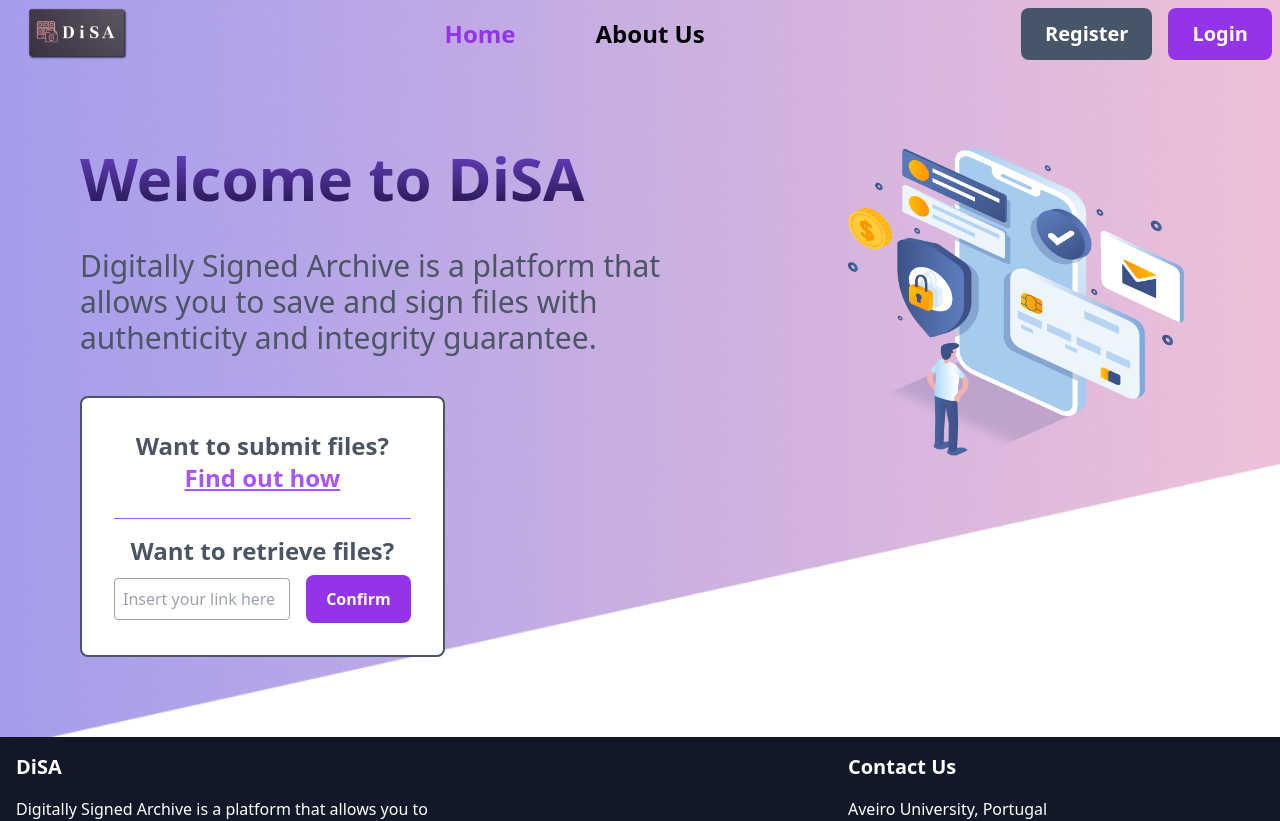
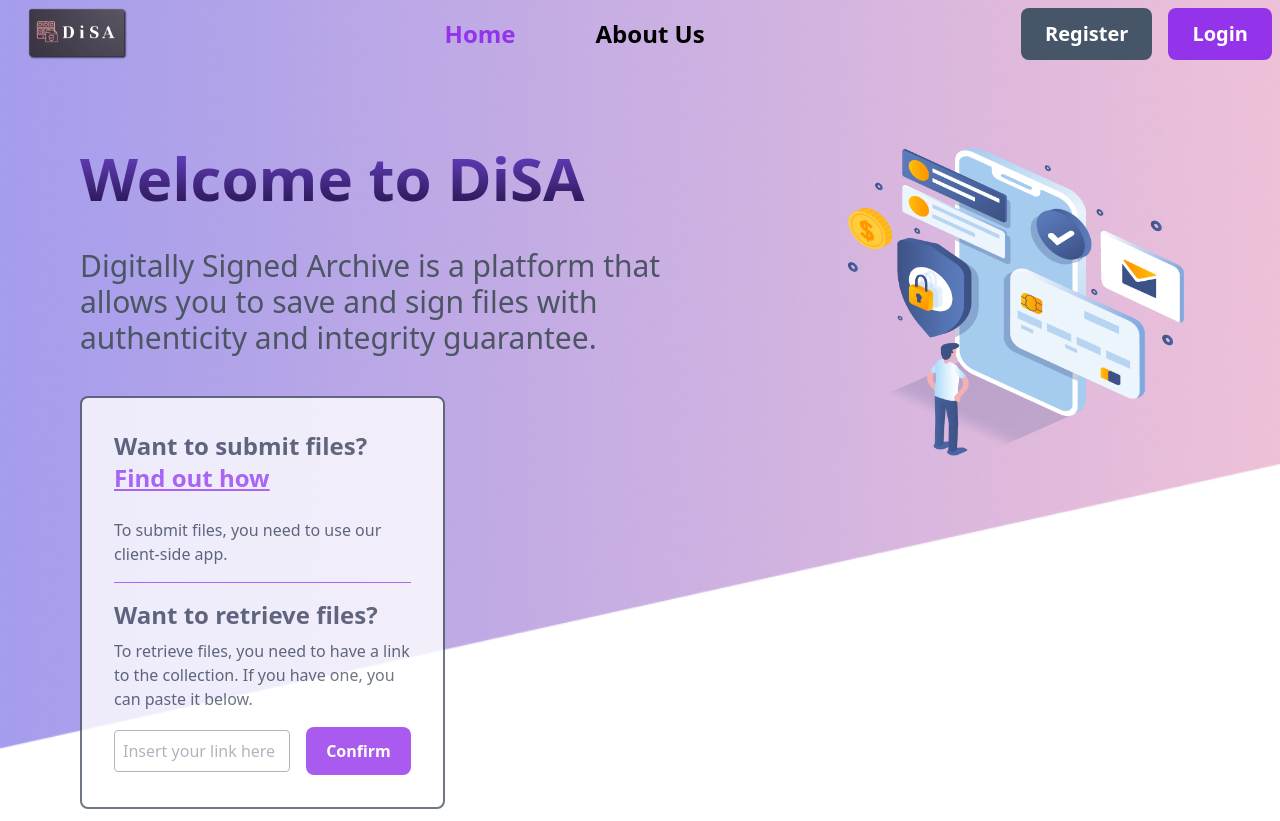
Before and after one commit to miguel-silva48/DiSA-webInterface, a React (Vite) app: page / in a window 1280 px wide. Shown: the top 821 px of the page. Built offline with nearby package versions, Linux system fonts and the light colour scheme.

Commit message:
Fix(webInterface): small fixes to homepage layout, added more context

```diff
--- a/src/components/layout/DocumentSetCard.jsx
+++ b/src/components/layout/DocumentSetCard.jsx
@@ -15,7 +15,7 @@ const DocumentSetCard = ({ token, collection }) => {
   const [nameError, setNameError] = useState(null);
 
   const createdDate = collection.created ? collection.created : 'Unknown';
-  const link = collection.id ? 'https://localhost:3000/shared?col_uuid=' + collection.id : null;
+  const link = collection.id ? 'http://localhost:3000/shared?col_uuid=' + collection.id : null;
 
   // Format date to be more readable
   const formatDate = (dateString) => {
--- a/src/components/pages/HomePage.jsx
+++ b/src/components/pages/HomePage.jsx
@@ -1,4 +1,5 @@
-import React from "react";
+import React, { useState } from "react";
+import { useNavigate } from "react-router-dom";
 import Navbar from "../layout/Navbar.jsx";
 import Footer from "../layout/Footer.jsx";
 import Background from "../layout/Background.jsx";
@@ -6,6 +7,31 @@ import Background from "../layout/Background.jsx";
 import side_image from "/side_image.png";
 
 const HomePage = () => {
+  const navigate = useNavigate();
+  const [link, setLink] = useState("");
+  const [linkError, setLinkError] = useState(null);
+
+  const handleConfirmClick = () => {
+    // Check if link exists
+    if (!link) {
+      setLinkError("Please insert a link before proceding!");
+      return;
+    }
+
+    // Check if link is valid
+    if (!link.startsWith("http://localhost:3000/shared?col_uuid=")) {
+      setLinkError("Invalid link! Please insert a valid link.");
+      return;
+    }
+
+    // Redirect to shared page
+    navigate("/shared?col_uuid=" + link.split("=")[1]);
+  };
+
+  const handleFindOutHowClick = () => {
+    navigate("/about");
+  };
+
   return (
     <div className="h-[100vh] flex flex-col">
       <Background />
@@ -21,17 +47,24 @@ const HomePage = () => {
                 Digitally Signed Archive is a platform that allows you to save and sign files with authenticity and integrity guarantee.
               </h2>
               <div className="flex justify-start">
-                <form className="w-3/5 border-2 border-gray-600 rounded-lg bg-white p-8">
-                  <h2 className="text-2xl font-bold text-gray-600 text-center mb-6">Want to submit files? <u className="text-purple-500">Find out how</u></h2>
+                <form className="w-3/5 border-2 border-gray-600 rounded-lg bg-white p-8 opacity-80">
+                  <h2 className="text-2xl font-bold text-gray-600 text-start mb-6">Want to submit files? <u className="text-purple-500 cursor-pointer" onClick={handleFindOutHowClick}>Find out how</u></h2>
+                  <p className="text-gray-600 text-start mb-4"> To submit files, you need to use our client-side app. </p>
+
                   <hr className="border-t border-purple-500 mb-4" />
-                  <h2 className="text-2xl font-bold text-gray-600 text-center mb-2">Want to retrieve files?</h2>
+                  <h2 className="text-2xl font-bold text-gray-600 text-start mb-2">Want to retrieve files?</h2>
+                  <p className="text-gray-600 text-start mb-4"> To retrieve files, you need to have a link to the collection. If you have one, you can paste it below. </p>
                   <div className="flex items-center">
                     <input
                       className="w-4/5 border border-gray-400 rounded p-2 mr-4 flex-grow"
-                      placeholder="Insert your link here"></input>
+                      placeholder="Insert your link here"
+                      value={link}
+                      onChange={(e) => setLink(e.target.value)}
+                    />
                     <button
                       type="button"
                       className="text-xl text-white font-bold rounded-lg bg-purple-600 hover:bg-indigo-500 px-5 py-3 transition duration-300 ease-in-out"
+                      onClick={handleConfirmClick}
                     >
                       <div className="flex justify-center items-center gap-2">
                         <p className="text-white text-base font-bold">
```
